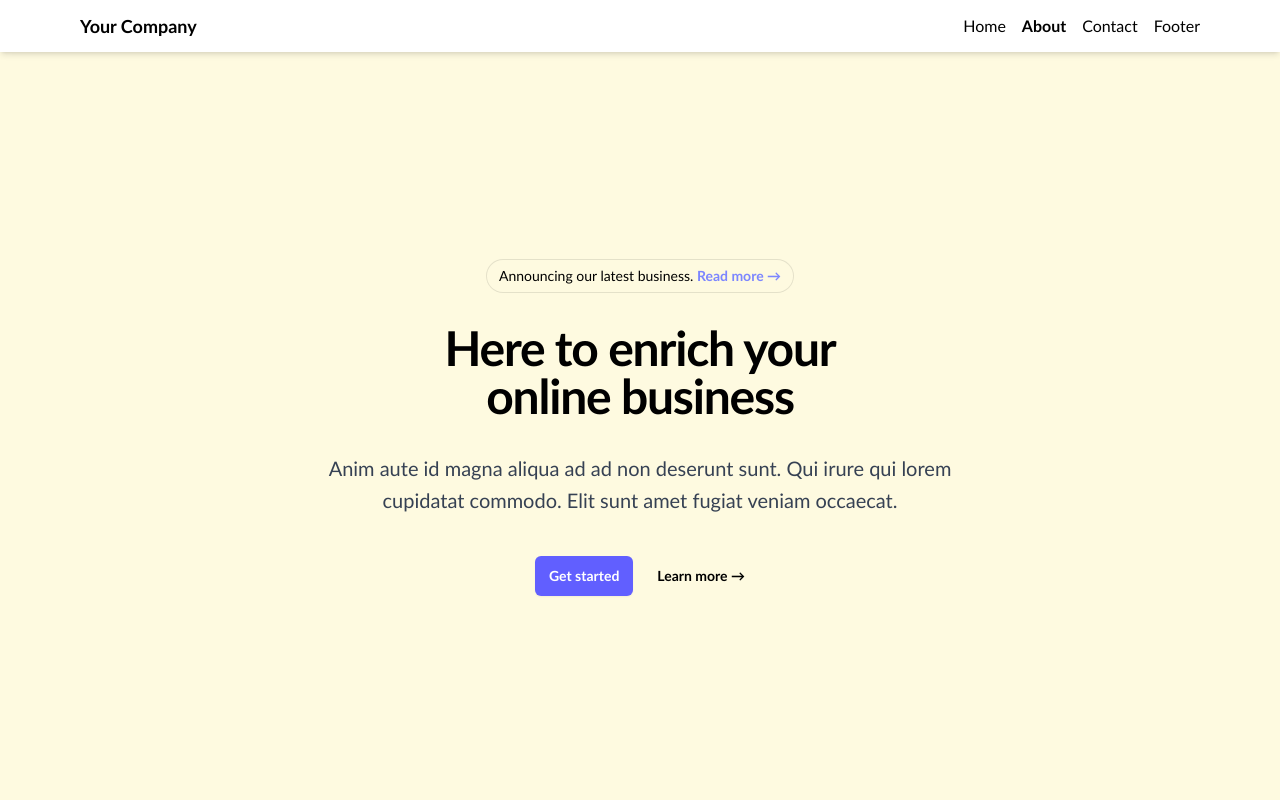
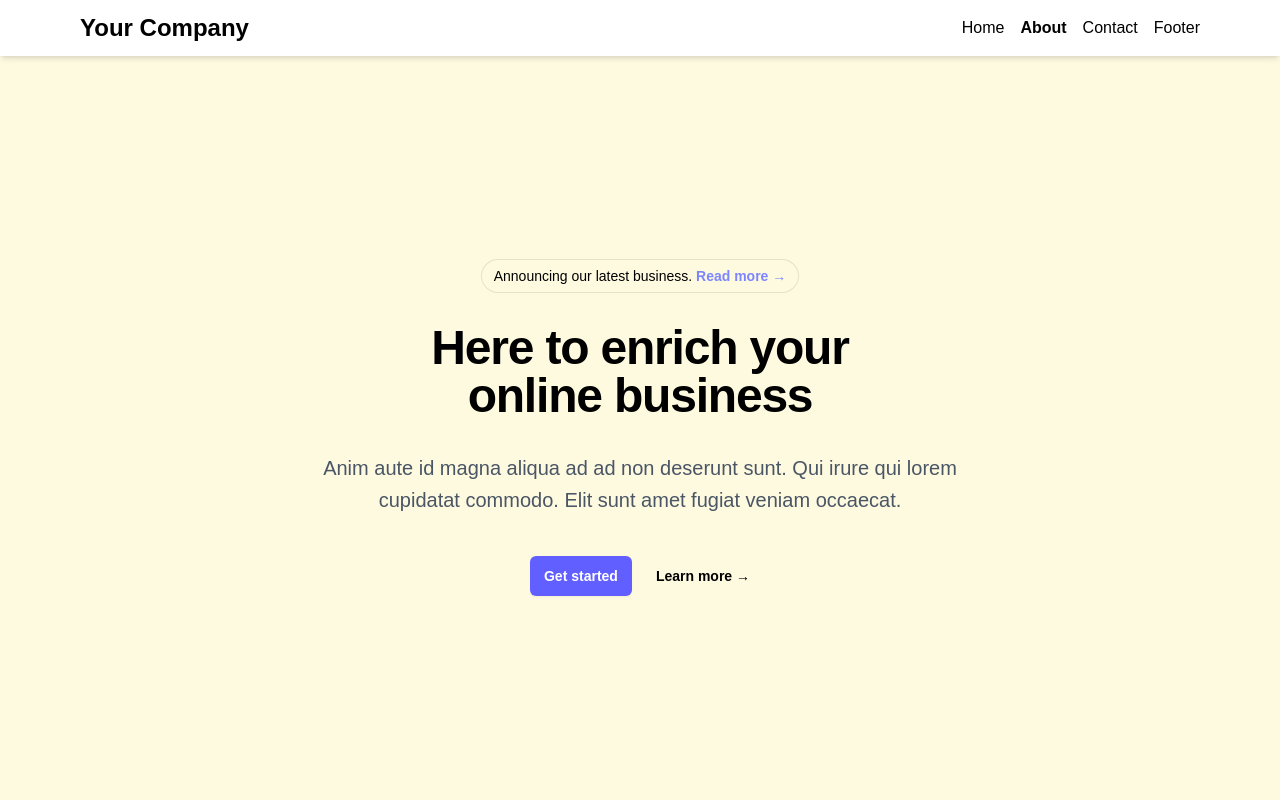
Before and after one commit to sebastiant7575/ExampleLandingPage, a Next.js app: page / in a window 1280 px wide. Shown: the top 800 px of the page. Built offline with nearby package versions, Linux system fonts and the light colour scheme.

Commit message:
feat: changed font to roboto

```diff
--- a/src/app/globals.css
+++ b/src/app/globals.css
@@ -1,7 +1,8 @@
 @import "tailwindcss";
 
 body {
-  font-family: 'Calibri', 'Candara', 'Segoe', "Segoe UI", 'Optima', Arial, sans-serif;
+  /* font-family: 'Calibri', 'Candara', 'Segoe', "Segoe UI", 'Optima', Arial, sans-serif; */
+  font-family: 'Roboto Variable', sans-serif;
 }
 
 @layer base {
--- a/src/app/layout.tsx
+++ b/src/app/layout.tsx
@@ -2,6 +2,7 @@
 
 import "./globals.css";
 import { useEffect, useRef, useState } from "react";
+import '@fontsource-variable/roboto';
 
 export default function RootLayout({
   children,
@@ -73,7 +74,7 @@ export default function RootLayout({
           className={`fixed top-0 left-0 w-full bg-white shadow-md transition-transform duration-300 z-50 ${showNav ? "translate-y-0" : "-translate-y-full"}`}
         >
           <div className="max-w-6xl mx-auto px-4 py-3 flex justify-between items-center">
-            <span className="font-bold text-lg text-nowrap">Your Company</span>
+            <span className="font-bold text-lg md:text-2xl text-nowrap">Your Company</span>
             {/* Desktop icons */}
             <ul className="hidden md:flex space-x-4">
               <li>
--- a/src/app/page.tsx
+++ b/src/app/page.tsx
@@ -14,7 +14,7 @@ export default function Home() {
             </div>
             <div className="text-center">
               <h1 className="text-5xl font-semibold tracking-tight text-balance text-blacksm:text-7xl">Here to enrich your online business</h1>
-              <p className="mt-8 text-lg font-medium text-pretty text-gray-700 sm:text-xl/8">Anim aute id magna aliqua ad ad non deserunt sunt. Qui irure qui lorem cupidatat commodo. Elit sunt amet fugiat veniam occaecat.</p>
+              <p className="mt-8 text-lg font-medium text-pretty text-gray-600 sm:text-xl/8">Anim aute id magna aliqua ad ad non deserunt sunt. Qui irure qui lorem cupidatat commodo. Elit sunt amet fugiat veniam occaecat.</p>
               <div className="mt-10 flex items-center justify-center gap-x-6">
                 <a href="#third" className="rounded-md bg-indigo-500 px-3.5 py-2.5 text-sm font-semibold text-white shadow-xs hover:bg-indigo-400 focus-visible:outline-2 focus-visible:outline-offset-2 focus-visible:outline-indigo-500">Get started</a>
                 <a href="#second" className="text-sm/6 font-semibold text-black">Learn more <span aria-hidden="true">→</span></a>
```
Also changed, not shown: package.json (+7 -6 lines), 1 other file (tests, documents, lock files or other folders).
